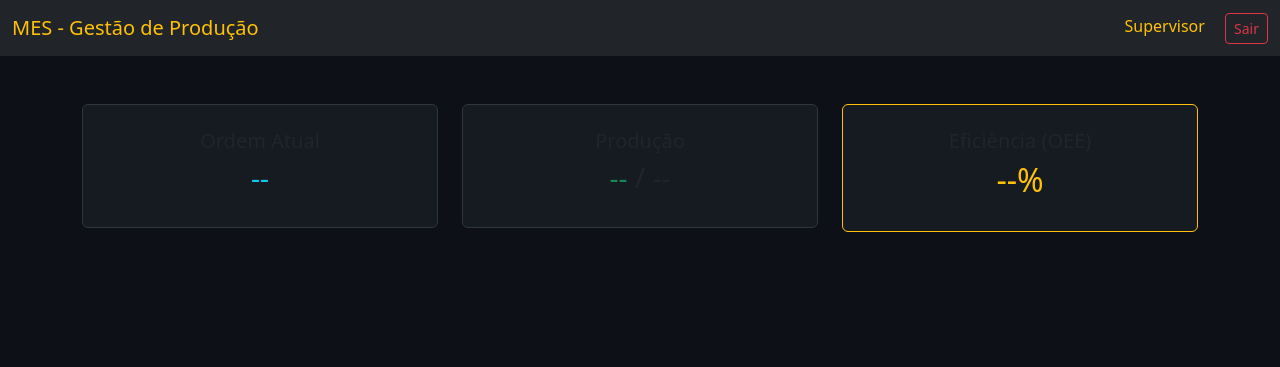
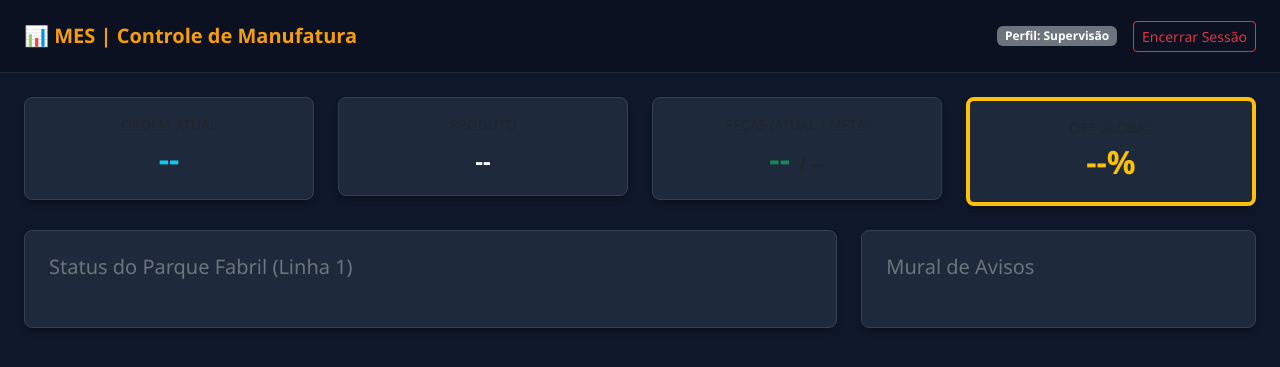
Before and after one commit to luizasilva08/seguranca-da-informacao, a Flask app: template templates/mes.html in a window 1280 px wide. Shown: the top 367 px of the page. Run offline with Flask 3, Linux system fonts and the light colour scheme; the template is opened without the code that fills it, so the values that code supplies are empty.

Commit message:
Update mes.html

```diff
--- a/templates/mes.html
+++ b/templates/mes.html
@@ -2,26 +2,49 @@
 <html lang="pt-BR">
 <head>
     <meta charset="UTF-8">
-    <title>MES - Produção</title>
+    <title>MES - Gestão de Chão de Fábrica</title>
     <link href="https://cdn.jsdelivr.net/npm/bootstrap@5.3.0/dist/css/bootstrap.min.css" rel="stylesheet">
-    <style>body { background-color: #0d1117; color: white; } .card { background-color: #161b22; border: 1px solid #30363d; }</style>
+    <style>
+        body { background-color: #0f172a; color: #f8fafc; font-family: 'Segoe UI', Tahoma, Geneva, Verdana, sans-serif; }
+        .navbar-custom { background: #0b1120; border-bottom: 1px solid #1e293b; }
+        .card-custom { background: #1e293b; border: 1px solid #334155; border-radius: 8px; box-shadow: 0 4px 6px -1px rgba(0,0,0,0.3); }
+        .metric { font-size: 2rem; font-weight: bold; }
+        .machine-box { padding: 15px; border-radius: 8px; border: 1px solid #334155; background: #0f172a; text-align: center; }
+        .aviso-item { border-left: 4px solid #f59e0b; padding-left: 10px; margin-bottom: 10px; background: rgba(245, 158, 11, 0.1); padding: 8px; border-radius: 4px;}
+    </style>
 </head>
 <body>
-<nav class="navbar navbar-dark bg-dark mb-4">
-    <div class="container-fluid">
-        <span class="navbar-brand text-warning">MES - Gestão de Produção</span>
-        <div>
-            <span class="navbar-text me-3 text-warning">Supervisor</span>
-            <a href="/logout" class="btn btn-outline-danger btn-sm">Sair</a>
-        </div>
+<nav class="navbar navbar-custom py-3 mb-4">
+    <div class="container-fluid px-4">
+        <span class="navbar-brand fw-bold" style="color: #f59e0b;">📊 MES | Controle de Manufatura</span>
+        <div><span class="badge bg-secondary me-3">Perfil: Supervisão</span><a href="/logout" class="btn btn-outline-danger btn-sm">Encerrar Sessão</a></div>
     </div>
 </nav>
 
-<div class="container mt-5">
+<div class="container-fluid px-4">
+    <div class="row mb-4">
+        <div class="col-md-3"><div class="card card-custom p-3 text-center"><span class="text-muted small">ORDEM ATUAL</span><div id="os" class="metric text-info">--</div></div></div>
+        <div class="col-md-3"><div class="card card-custom p-3 text-center"><span class="text-muted small">PRODUTO</span><div id="prod" class="metric text-light fs-4 mt-2">--</div></div></div>
+        <div class="col-md-3"><div class="card card-custom p-3 text-center"><span class="text-muted small">PEÇAS (ATUAL / META)</span><div class="metric"><span id="pecas" class="text-success">--</span> <span class="fs-5 text-muted">/ <span id="meta">--</span></span></div></div></div>
+        <div class="col-md-3"><div class="card card-custom p-3 text-center border-bottom border-4 border-warning"><span class="text-muted small">OEE GLOBAL</span><div id="oee" class="metric text-warning">--%</div></div></div>
+    </div>
+
     <div class="row">
-        <div class="col-md-4"><div class="card p-4 text-center"><h5>Ordem Atual</h5><h3 id="os" class="text-info">--</h3></div></div>
-        <div class="col-md-4"><div class="card p-4 text-center"><h5>Produção</h5><h3><span id="pecas" class="text-success">--</span> / <span id="meta">--</span></h3></div></div>
-        <div class="col-md-4"><div class="card p-4 text-center border-warning"><h5>Eficiência (OEE)</h5><h2 id="oee" class="text-warning">--%</h2></div></div>
+        <div class="col-md-8">
+            <div class="card card-custom p-4 h-100">
+                <h5 class="text-secondary mb-4">Status do Parque Fabril (Linha 1)</h5>
+                <div class="row g-3" id="grid-maquinas">
+                    </div>
+            </div>
+        </div>
+
+        <div class="col-md-4">
+            <div class="card card-custom p-4 h-100">
+                <h5 class="text-secondary mb-4">Mural de Avisos</h5>
+                <div id="lista-avisos">
+                    </div>
+            </div>
+        </div>
     </div>
 </div>
 
@@ -29,10 +52,26 @@
     setInterval(async () => {
         const res = await fetch('/api/mes');
         const data = await res.json();
+
         document.getElementById('os').innerText = data.ordem_servico;
+        document.getElementById('prod').innerText = data.produto;
         document.getElementById('pecas').innerText = data.pecas_produzidas;
         document.getElementById('meta').innerText = data.meta;
         document.getElementById('oee').innerText = data.oee + "%";
+
+        document.getElementById('grid-maquinas').innerHTML = data.maquinas.map(m => `
+            <div class="col-md-6">
+                <div class="machine-box border-${m.cor}">
+                    <h6 class="text-light">${m.nome}</h6>
+                    <span class="badge bg-${m.cor}">${m.status}</span>
+                </div>
+            </div>
+        `).join('');
+
+        document.getElementById('lista-avisos').innerHTML = data.avisos.map(a => `
+            <div class="aviso-item text-light small">${a}</div>
+        `).join('');
+
     }, 3000);
 </script>
 </body>
```
